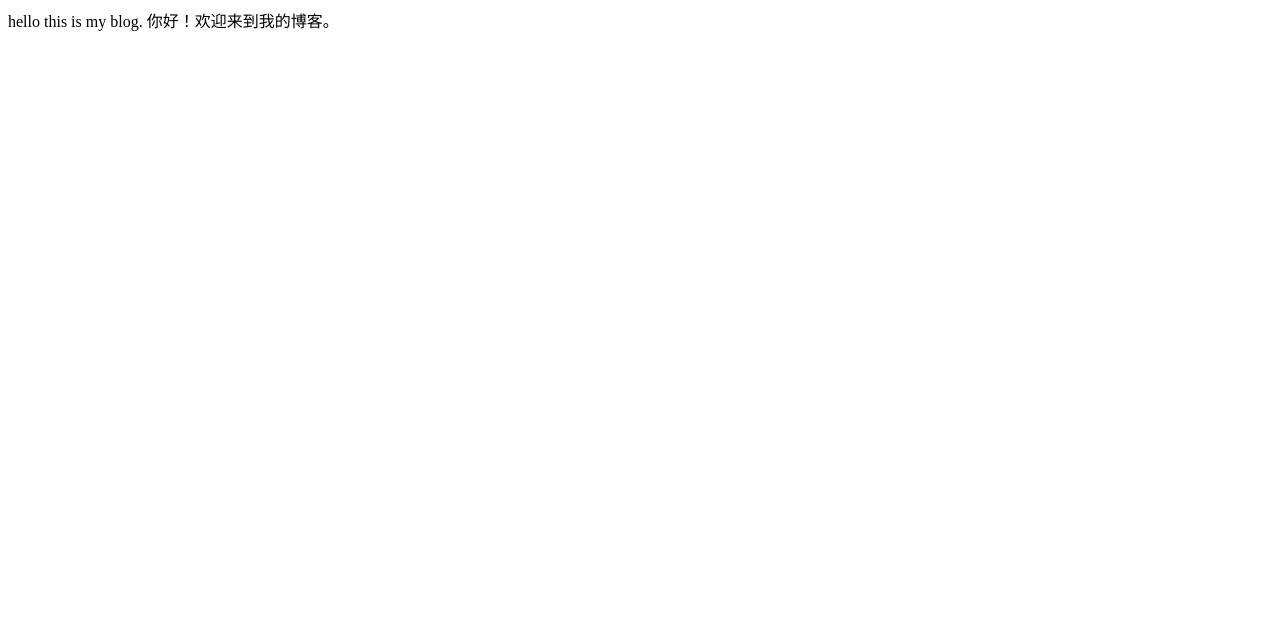
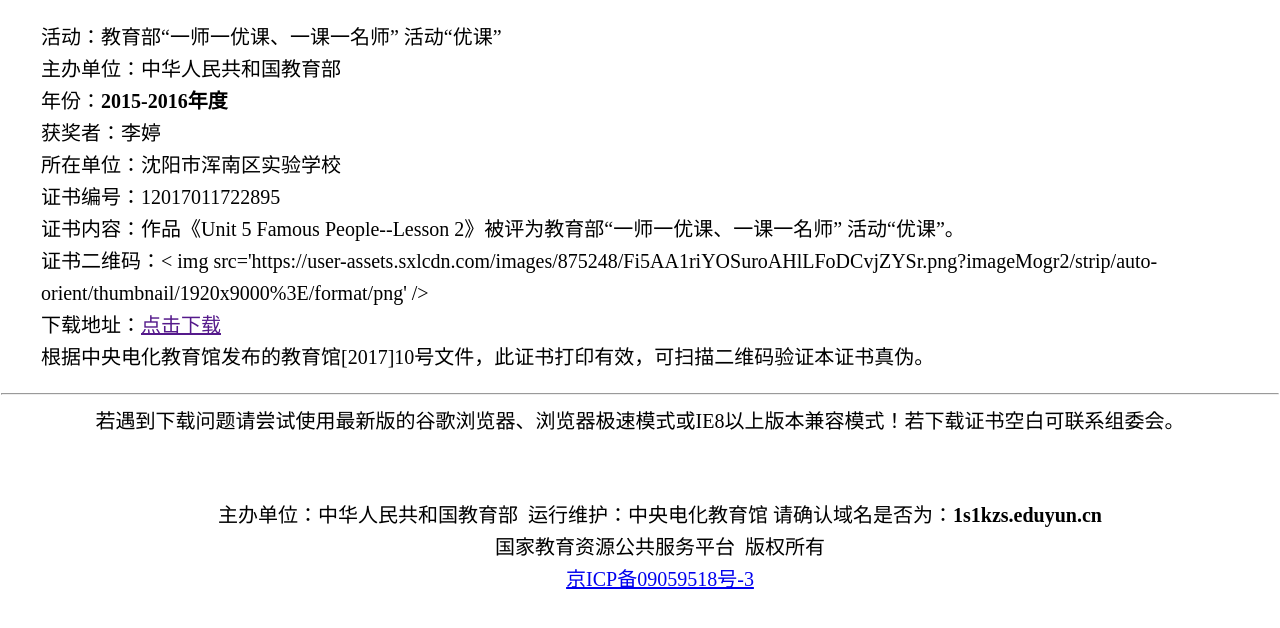
Before and after one commit to TING65/TING65.github.io, a plain HTML site: page index.html in a window 1280 px wide. Drawn offline with Linux system fonts and the light colour scheme.

Commit message:
Update index.html

```diff
--- a/index.html
+++ b/index.html
@@ -1,2 +1,41 @@
-       hello this is my blog.
-你好！欢迎来到我的博客。
+<!DOCTYPE html>
+
+<html xmlns="http://www.w3.org/1999/xhtml">
+<head><meta http-equiv="Content-Type" content="text/html;&#32;charset=utf-8" /><meta name="viewport" content="width=device-width,&#32;initial-scale=1,&#32;maximum-scale=1,&#32;user-scalable=no" /><title>
+	教育部“一师一优课、一课一名师” 活动“优课” 证书查询
+</title></head>
+<body style="text-align: left; font-size: 20px; line-height: 160%; padding: 1px; margin: 0px">
+
+    <ul style="list-style-type: none;background-image:url("http://1s1kzs.eduyun.cn/service/img.ashx");">
+        <li class='list-group-item active'>活动：教育部“一师一优课、一课一名师” 活动“优课”</li>
+<li class='list-group-item'>主办单位：中华人民共和国教育部</li>
+<li class='list-group-item'>年份：<span style='font-weight: bold'>2015-2016年度</span></li>
+<li class='list-group-item'>获奖者：李婷</li>
+<li class='list-group-item'>所在单位：沈阳市浑南区实验学校</li>
+<li class='list-group-item'>证书编号：<span style=='font-weight: bold'>12017011722895</span></li>
+<li class='list-group-item'>证书内容：作品《Unit 5 Famous People--Lesson 2》被评为教育部“一师一优课、一课一名师” 活动“优课”。</li>
+<li class='list-group-item'>证书二维码：< img src='https://user-assets.sxlcdn.com/images/875248/Fi5AA1riYOSuroAHlLFoDCvjZYSr.png?imageMogr2/strip/auto-orient/thumbnail/1920x9000%3E/format/png' /></li>
+<li class='list-group-item'>下载地址：<a href= >点击下载</a ></li>
+<li class='list-group-item'>根据中央电化教育馆发布的教育馆[2017]10号文件，此证书打印有效，可扫描二维码验证本证书真伪。</li>
+    </ul>
+    <hr />
+    <div style="text-align: center">
+        若遇到下载问题请尝试使用最新版的谷歌浏览器、浏览器极速模式或IE8以上版本兼容模式！若下载证书空白可联系组委会。
+    </div>
+            <div class="footer-box" style="top: 42px; position: relative;text-align: center">
+
+<ul style="list-style-type: none;">
+
+<li>主办单位：中华人民共和国教育部&nbsp;&nbsp;运行维护：中央电化教育馆   请确认域名是否为：<b>1s1kzs.eduyun.cn</b></li>
+
+<li>国家教育资源公共服务平台&nbsp;&nbsp;版权所有</li>
+
+<li><a href="http://www.beian.miit.gov.cn">京ICP备09059518号-3</a ></li>
+
+</ul>
+
+</div>
+
+
+</body>
+</html>
```
